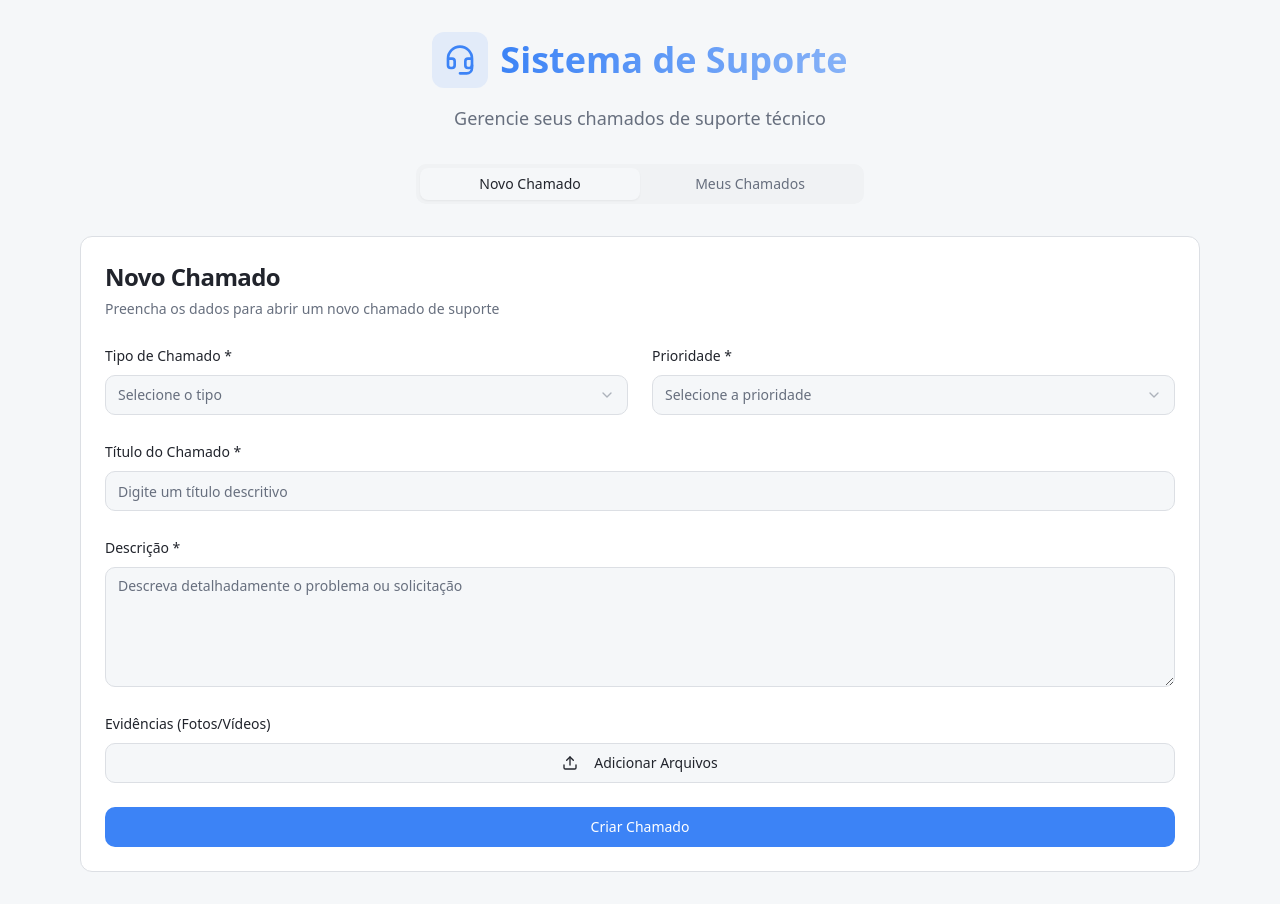
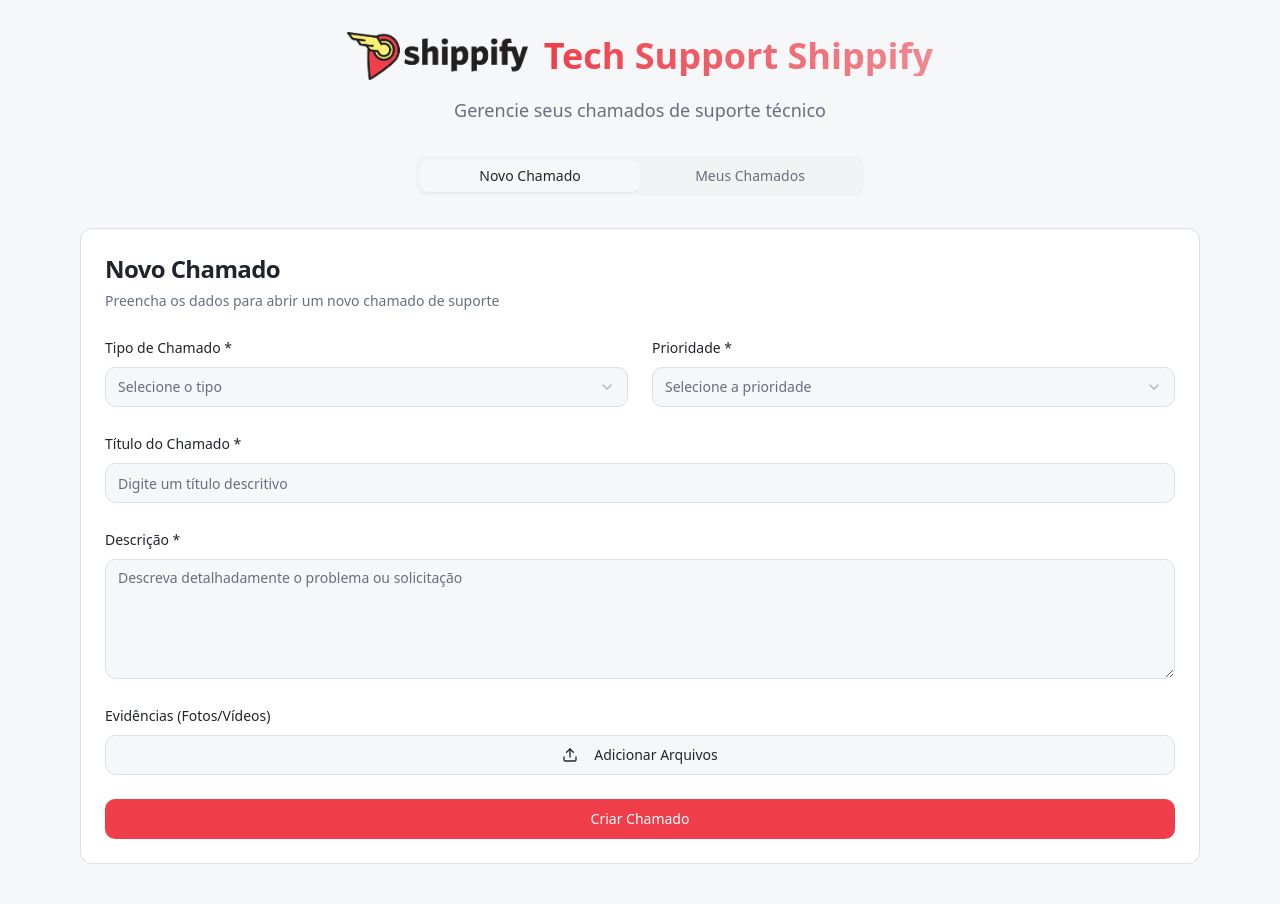
Before and after one commit to rfslusarz/Sistema_de_Reporte_de_Bugs, a React (Vite) app: page / in a window 1280 px wide. Built offline with nearby package versions, Linux system fonts and the light colour scheme; the HTML template or start-up script is replaced by a standard one.

Commit message:
Add Shippify logo and branding

```diff
--- a/index.html
+++ b/index.html
@@ -3,12 +3,12 @@
   <head>
     <meta charset="UTF-8" />
     <meta name="viewport" content="width=device-width, initial-scale=1.0" />
-    <title>Sistema de Suporte Técnico | Gestão de Chamados</title>
-    <meta name="description" content="Sistema profissional de gestão de chamados de suporte técnico. Abra, acompanhe e gerencie requisições, bugs e solicitações de forma eficiente." />
+    <title>Tech Support Shippify | Gestão de Chamados</title>
+    <meta name="description" content="Sistema profissional de gestão de chamados de suporte técnico Shippify. Abra, acompanhe e gerencie requisições, bugs e solicitações de forma eficiente." />
     <meta name="author" content="Sistema de Suporte" />
 
-    <meta property="og:title" content="Sistema de Suporte Técnico | Gestão de Chamados" />
-    <meta property="og:description" content="Sistema profissional de gestão de chamados de suporte técnico. Abra, acompanhe e gerencie requisições, bugs e solicitações de forma eficiente." />
+    <meta property="og:title" content="Tech Support Shippify | Gestão de Chamados" />
+    <meta property="og:description" content="Sistema profissional de gestão de chamados de suporte técnico Shippify. Abra, acompanhe e gerencie requisições, bugs e solicitações de forma eficiente." />
     <meta property="og:type" content="website" />
     <meta property="og:image" content="https://lovable.dev/opengraph-image-p98pqg.png" />
 
--- a/src/index.css
+++ b/src/index.css
@@ -17,7 +17,7 @@ All colors MUST be HSL.
     --popover: 0 0% 100%;
     --popover-foreground: 220 15% 15%;
 
-    --primary: 217 91% 60%;
+    --primary: 356 85% 59%;
     --primary-foreground: 0 0% 100%;
 
     --secondary: 220 15% 95%;
@@ -26,7 +26,7 @@ All colors MUST be HSL.
     --muted: 220 15% 95%;
     --muted-foreground: 220 10% 45%;
 
-    --accent: 217 91% 60%;
+    --accent: 356 85% 59%;
     --accent-foreground: 0 0% 100%;
 
     --destructive: 0 84% 60%;
@@ -34,7 +34,7 @@ All colors MUST be HSL.
 
     --border: 220 13% 88%;
     --input: 220 13% 88%;
-    --ring: 217 91% 60%;
+    --ring: 356 85% 59%;
 
     --radius: 0.75rem;
 
@@ -43,7 +43,7 @@ All colors MUST be HSL.
     --priority-high: 25 95% 53%;
     --priority-critical: 0 84% 60%;
 
-    --gradient-primary: linear-gradient(135deg, hsl(217 91% 60%), hsl(217 91% 70%));
+    --gradient-primary: linear-gradient(135deg, hsl(356 85% 59%), hsl(356 85% 69%));
     --gradient-card: linear-gradient(180deg, hsl(0 0% 100%), hsl(220 25% 98%));
 
     --shadow-soft: 0 2px 8px -2px hsl(220 15% 15% / 0.08);
@@ -78,7 +78,7 @@ All colors MUST be HSL.
     --popover: 220 20% 13%;
     --popover-foreground: 220 15% 95%;
 
-    --primary: 217 91% 60%;
+    --primary: 356 85% 59%;
     --primary-foreground: 0 0% 100%;
 
     --secondary: 220 15% 20%;
@@ -87,7 +87,7 @@ All colors MUST be HSL.
     --muted: 220 15% 20%;
     --muted-foreground: 220 10% 55%;
 
-    --accent: 217 91% 60%;
+    --accent: 356 85% 59%;
     --accent-foreground: 0 0% 100%;
 
     --destructive: 0 84% 60%;
@@ -95,7 +95,7 @@ All colors MUST be HSL.
 
     --border: 220 15% 20%;
     --input: 220 15% 20%;
-    --ring: 217 91% 60%;
+    --ring: 356 85% 59%;
 
     --gradient-card: linear-gradient(180deg, hsl(220 20% 13%), hsl(220 20% 11%));
     --shadow-soft: 0 2px 8px -2px hsl(0 0% 0% / 0.3);
--- a/src/pages/Index.tsx
+++ b/src/pages/Index.tsx
@@ -2,7 +2,7 @@ import { useState } from "react";
 import { TicketForm, Ticket } from "@/components/TicketForm";
 import { TicketList } from "@/components/TicketList";
 import { Tabs, TabsContent, TabsList, TabsTrigger } from "@/components/ui/tabs";
-import { Headset } from "lucide-react";
+import shippifyLogo from "@/assets/shippify-logo.png";
 
 const Index = () => {
   const [tickets, setTickets] = useState<Ticket[]>([]);
@@ -20,12 +20,14 @@ const Index = () => {
     <div className="min-h-screen bg-background">
       <div className="container mx-auto px-4 py-8 max-w-6xl">
         <header className="mb-8 text-center">
-          <div className="flex items-center justify-center gap-3 mb-4">
-            <div className="p-3 bg-primary/10 rounded-xl">
-              <Headset className="h-8 w-8 text-primary" />
-            </div>
+          <div className="flex items-center justify-center gap-4 mb-4">
+            <img
+              src={shippifyLogo}
+              alt="Shippify Logo"
+              className="h-12 w-auto"
+            />
             <h1 className="text-4xl font-bold bg-gradient-to-r from-primary to-primary/60 bg-clip-text text-transparent">
-              Sistema de Suporte
+              Tech Support Shippify
             </h1>
           </div>
           <p className="text-muted-foreground text-lg">
```
Also changed, not shown: src/assets/shippify-logo.png (added).
